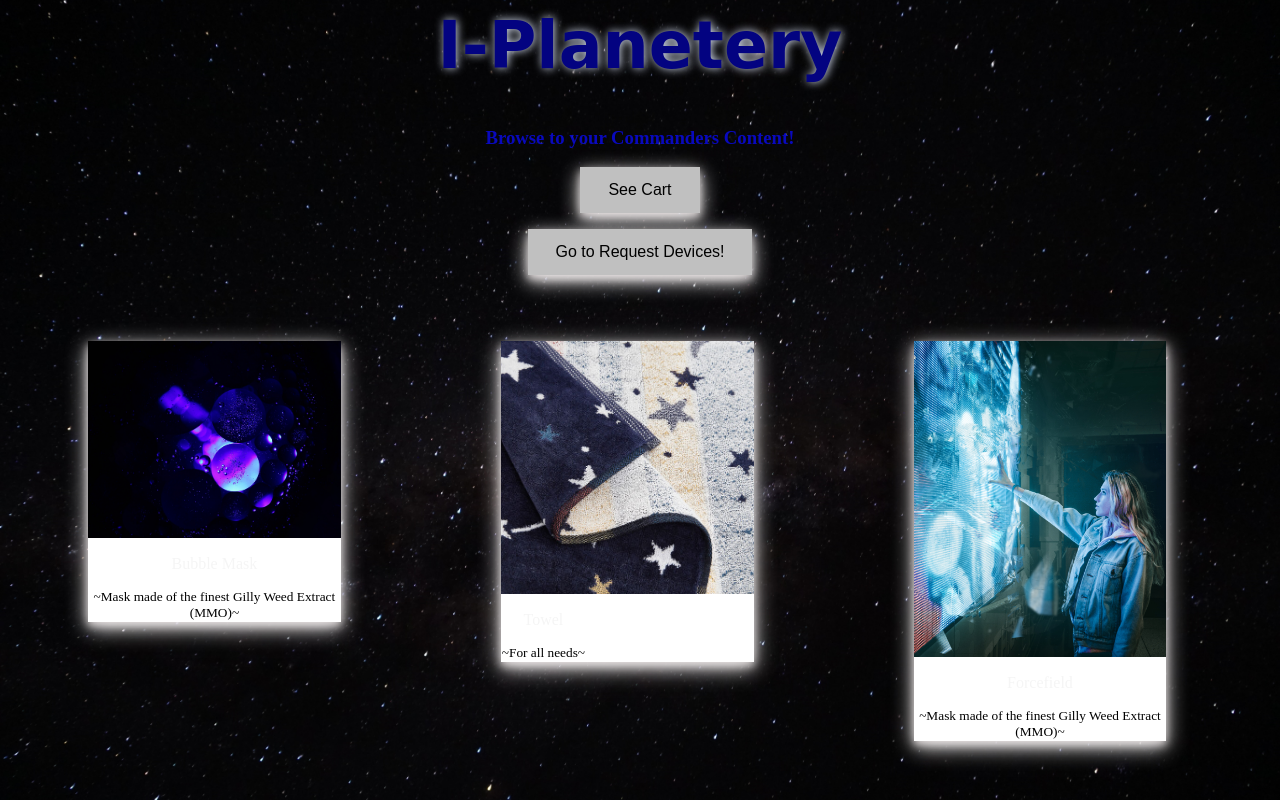
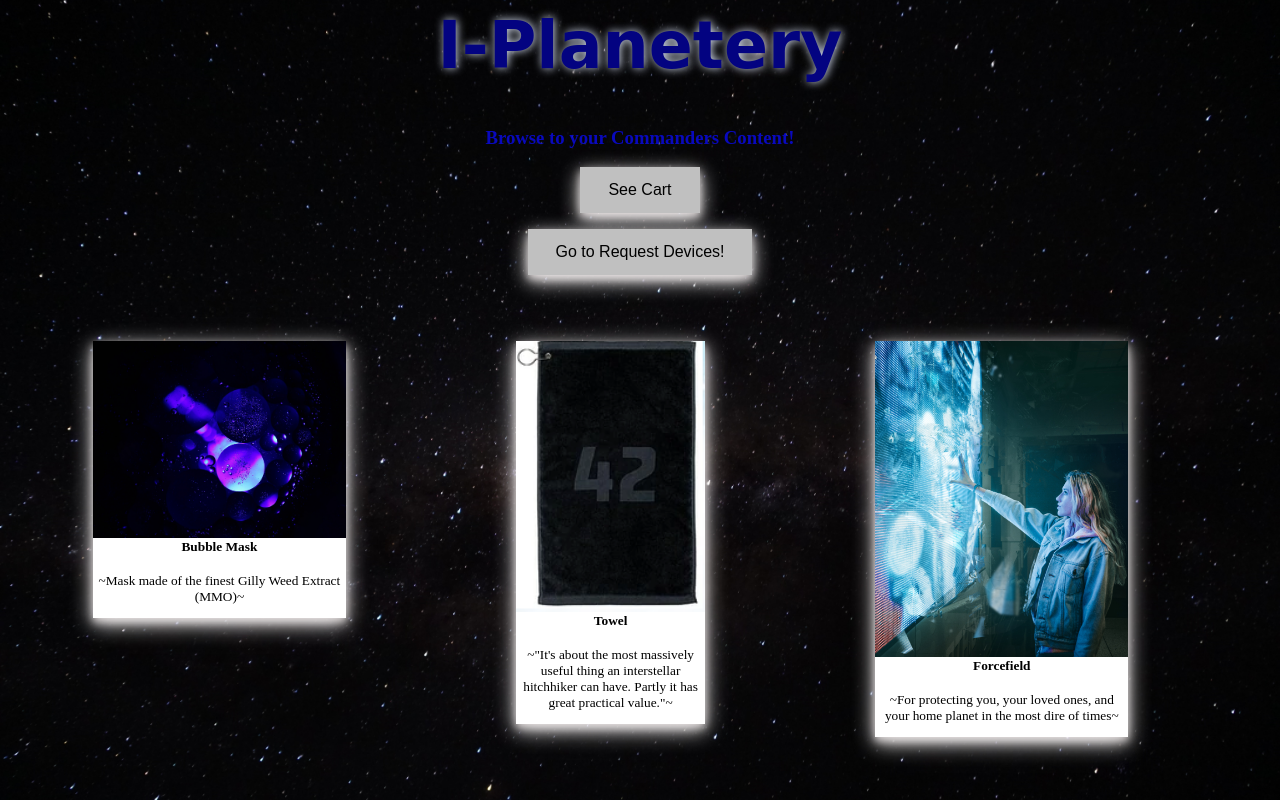
Before and after one commit to RobotGyal/Space-Contractor, a Flask app: page /store in a window 1280 px wide. Run offline with Flask 2, Linux system fonts and the light colour scheme.

Commit message:
fixed styling

```diff
--- a/static/index.css
+++ b/static/index.css
@@ -27,21 +27,21 @@ div.polaroid1 {
     width: 20%;
     background-color: white;
     box-shadow: 0 4px 8px 0 rgba(238, 232, 232, 0.767), 0 6px 20px 0 rgba(255, 253, 253, 0.952);
-    margin: 50px 80px
+    margin: 50px 85px
   }
 
   div.polaroid2 {
-    width: 20%;
+    width: 15%;
     background-color: white;
     box-shadow: 0 4px 8px 0 rgba(238, 232, 232, 0.767), 0 6px 20px 0 rgba(255, 253, 253, 0.952);
-    margin: 50px 80px
+    margin: 50px 85px
   }
 
   div.polaroid3 {
     width: 20%;
     background-color: white;
     box-shadow: 0 4px 8px 0 rgba(238, 232, 232, 0.767), 0 6px 20px 0 rgba(255, 253, 253, 0.952);
-    margin: 50px 80px
+    margin: 50px 85px
   }
 
 
@@ -57,6 +57,7 @@ img{
 div.container {
     text-align: center;
     padding: 1px 1px;
+    margin-bottom: 12px
   }
 
   button{
--- a/templates/store_display.html
+++ b/templates/store_display.html
@@ -32,27 +32,27 @@
 <div class="polaroid1">
     <img src="static/bubble.jpg" alt="Bubble Mask" style="width:100%">
     <div class="container">
-        <p>Bubble Mask</p>
-        <small>~Mask made of the finest Gilly Weed Extract (MMO)~</small>
+        <small><strong>Bubble Mask</strong></small><br><br>
+        <small>~Mask made of the finest Gilly Weed Extract (MMO)~</small><br>
     </div>
 </div>
 
 <div class="polaroid2">
-    <img src="static/towel.jpg" alt="Towel" style="width:100%">
+    <img src="static/towel.png" alt="Towel" style="width:100%">
     <div class="container">
-        <p>Towel</p>
-        <small> ~For all needs~ </small>
+        <small><strong>Towel</strong></small><br><br>
+        <small> ~"It's about the most massively useful thing an interstellar hitchhiker can have. Partly it has great practical value."~ </small><br>
     </div>
 </div>
 
 <div class="polaroid3">
     <img src="static/forcefield.jpg" alt="Forcefield" style="width:100%">
     <div class="container">
-        <p>Forcefield</p>
-        <small>~Mask made of the finest Gilly Weed Extract (MMO)~</small>
+        <small><strong>Forcefield</strong></small><br><br>
+        <small>~For protecting you, your loved ones, and your home planet in the most dire of times~</small><br>
     </div>
 </div>
 
-
+<strong></strong>
 
 {%endblock%}
```
Also changed, not shown: static/towel.png (added).
